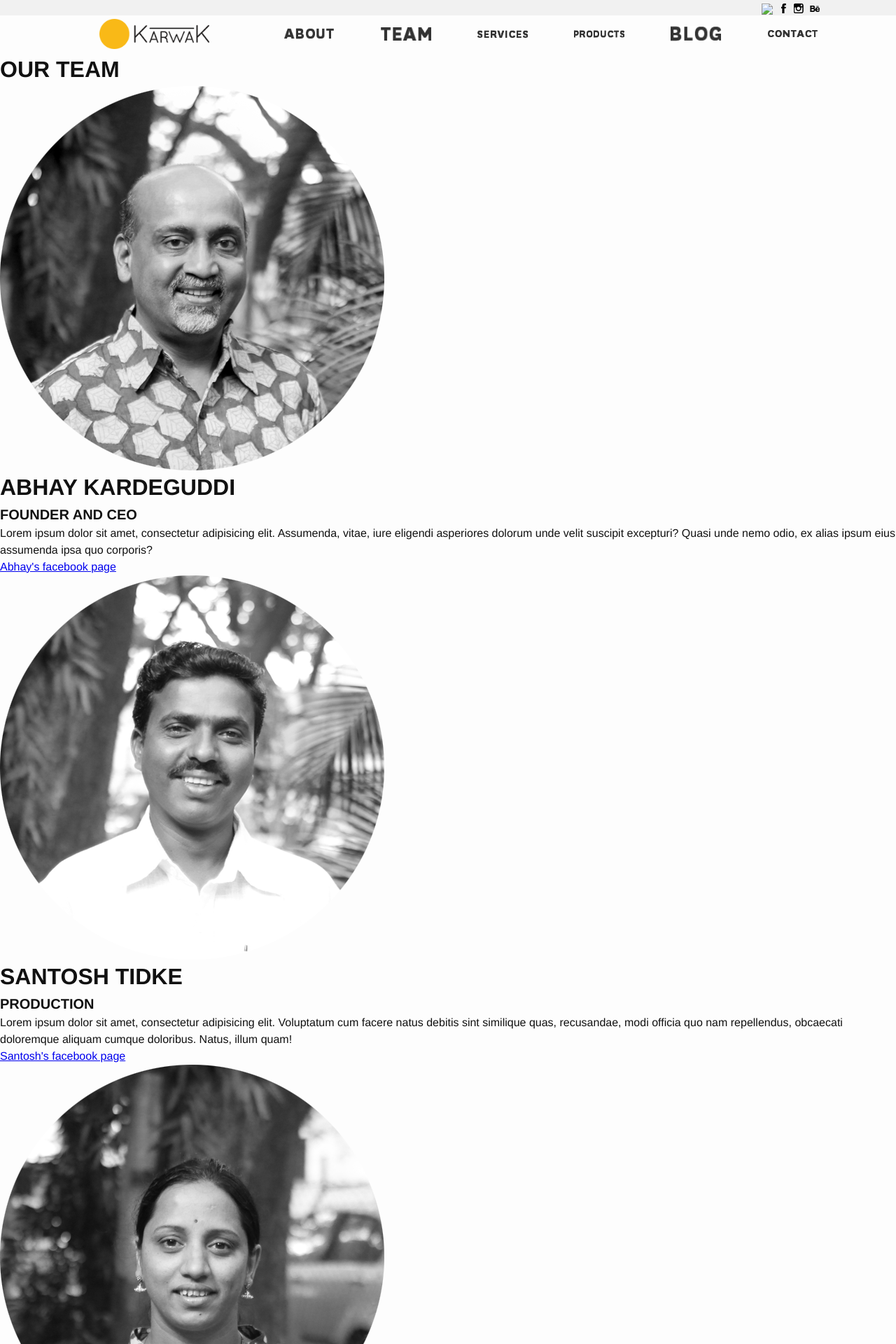
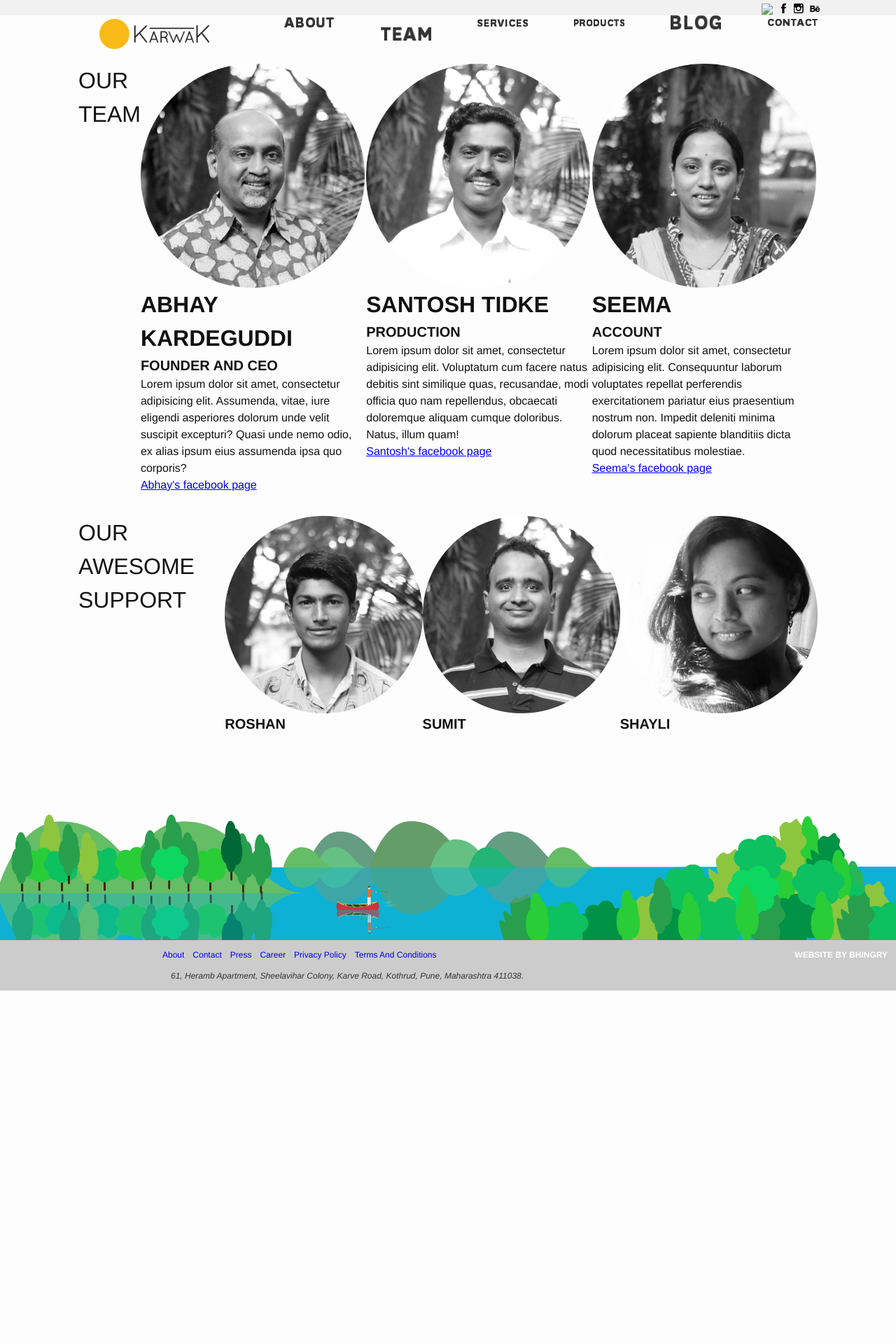
Before and after one commit to guttikar/newkarwak, a Jekyll site: the page built from team.html, in a window 1280 px wide. Shown: the top 1920 px of the page at 70% size. Built offline with Jekyll 4.4.1, drawn with Linux system fonts in a browser that asks for light colours; nearby versions of some CDN libraries; some web fonts are replaced; after the commit the page ends 1415 px from its top, so only the background shows below that.

Commit message:
added team.scss to import list in main.scss

```diff
--- a/css/main.scss
+++ b/css/main.scss
@@ -7,8 +7,14 @@
 @import "base";
 @import "layout";
 @import "typography";
+
 @import "header";
+
+@import "home";
+
 @import "cover_slider";
-@import "home";
+
 @import "offscreen_nav";
 @import "footer";
+
+@import "team";
```
